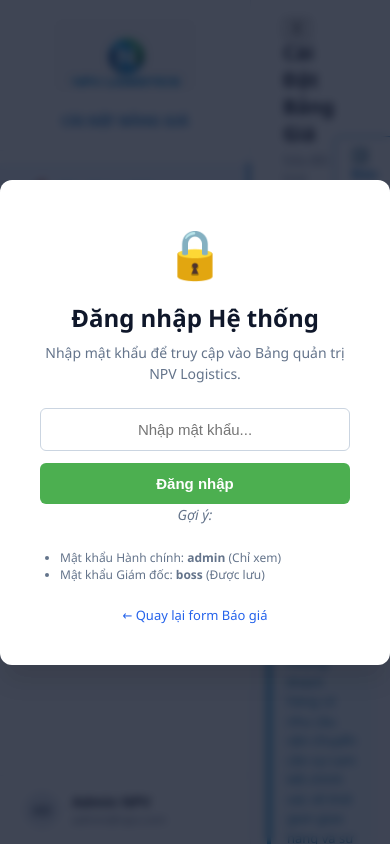
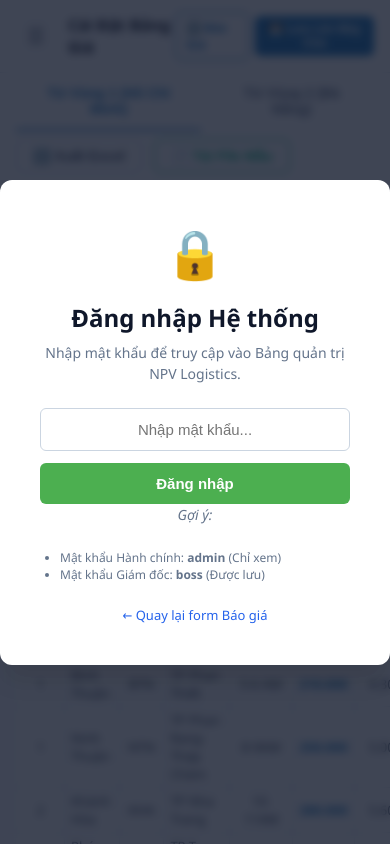
Before and after one commit to dhedu654-ai/bao_gia, a website: page admin.html in a window 390 px wide. Drawn offline with nearby package versions, Linux system fonts and the light colour scheme; a script that the page names is missing.

Commit message:
feat(admin): sidebar dong lai tren mobile, chinh responsive toolbar va header

```diff
--- a/admin.css
+++ b/admin.css
@@ -332,4 +332,103 @@
   .page-toolbar {
     padding: 0 16px;
   }
+
+  /* Sidebar hidden by default on mobile */
+  .sidebar {
+    position: fixed;
+    left: -280px;
+    top: 0;
+    bottom: 0;
+    width: 250px;
+    z-index: 1000;
+    transition: left 0.3s ease;
+    box-shadow: none;
+  }
+  .sidebar.open {
+    left: 0;
+    box-shadow: 4px 0 20px rgba(0,0,0,0.15);
+  }
+
+  /* Overlay behind sidebar */
+  .overlay-mobile {
+    display: none;
+    position: fixed;
+    top: 0; left: 0; right: 0; bottom: 0;
+    background: rgba(15,23,42,0.5);
+    z-index: 999;
+  }
+  .overlay-mobile.show {
+    display: block;
+  }
+
+  /* Hamburger button */
+  .mobile-menu-btn {
+    display: flex !important;
+  }
+
+  /* Header compact */
+  .header {
+    padding: 12px 16px;
+  }
+  .header-titles h1 {
+    font-size: 16px;
+  }
+  .header-titles p {
+    display: none;
+  }
+
+  /* Toolbar stacking */
+  .layout-toolbar {
+    flex-direction: column;
+    align-items: flex-start;
+    gap: 8px;
+  }
+  .toolbar-actions {
+    flex-wrap: wrap;
+    padding-bottom: 8px;
+  }
+  .filter-bar {
+    flex-direction: column;
+    gap: 10px;
+  }
+  .search-input {
+    width: 100%;
+  }
+  .filter-dropdowns {
+    flex-wrap: wrap;
+  }
+
+  /* Actions compact */
+  .actions {
+    gap: 6px;
+  }
+  .actions .btn {
+    padding: 6px 10px;
+    font-size: 12px;
+  }
 }
+
+/* Hamburger button hidden on desktop */
+.mobile-menu-btn {
+  display: none;
+  background: none;
+  border: 1px solid #e2e8f0;
+  border-radius: 6px;
+  font-size: 20px;
+  padding: 6px 10px;
+  cursor: pointer;
+  color: #475569;
+  transition: 0.2s;
+  margin-right: 12px;
+  flex-shrink: 0;
+}
+.mobile-menu-btn:hover {
+  background: #f1f5f9;
+  color: #0f172a;
+}
+
+/* Header titles flex fix */
+.header-titles {
+  display: flex;
+  align-items: center;
+}
--- a/admin.js
+++ b/admin.js
@@ -90,6 +90,11 @@
   if (fz) fz.value = '';
   const fs = document.getElementById('filterStatus');
   if (fs) fs.value = '';
+  // Auto-close sidebar on mobile
+  const sb = document.querySelector('.sidebar');
+  const ov = document.querySelector('.overlay-mobile');
+  if (sb) sb.classList.remove('open');
+  if (ov) ov.classList.remove('show');
   renderUI();
 }
 
```
